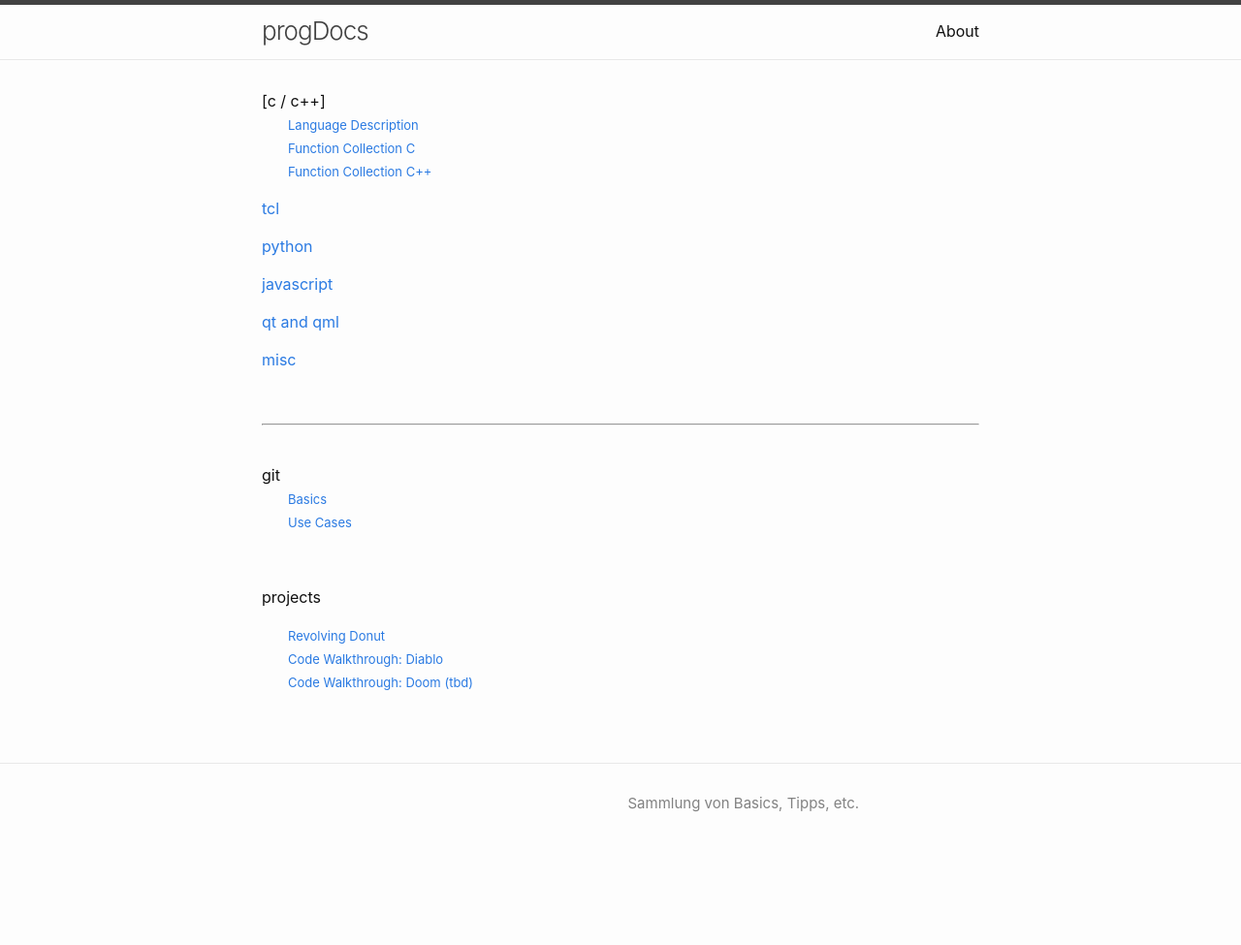
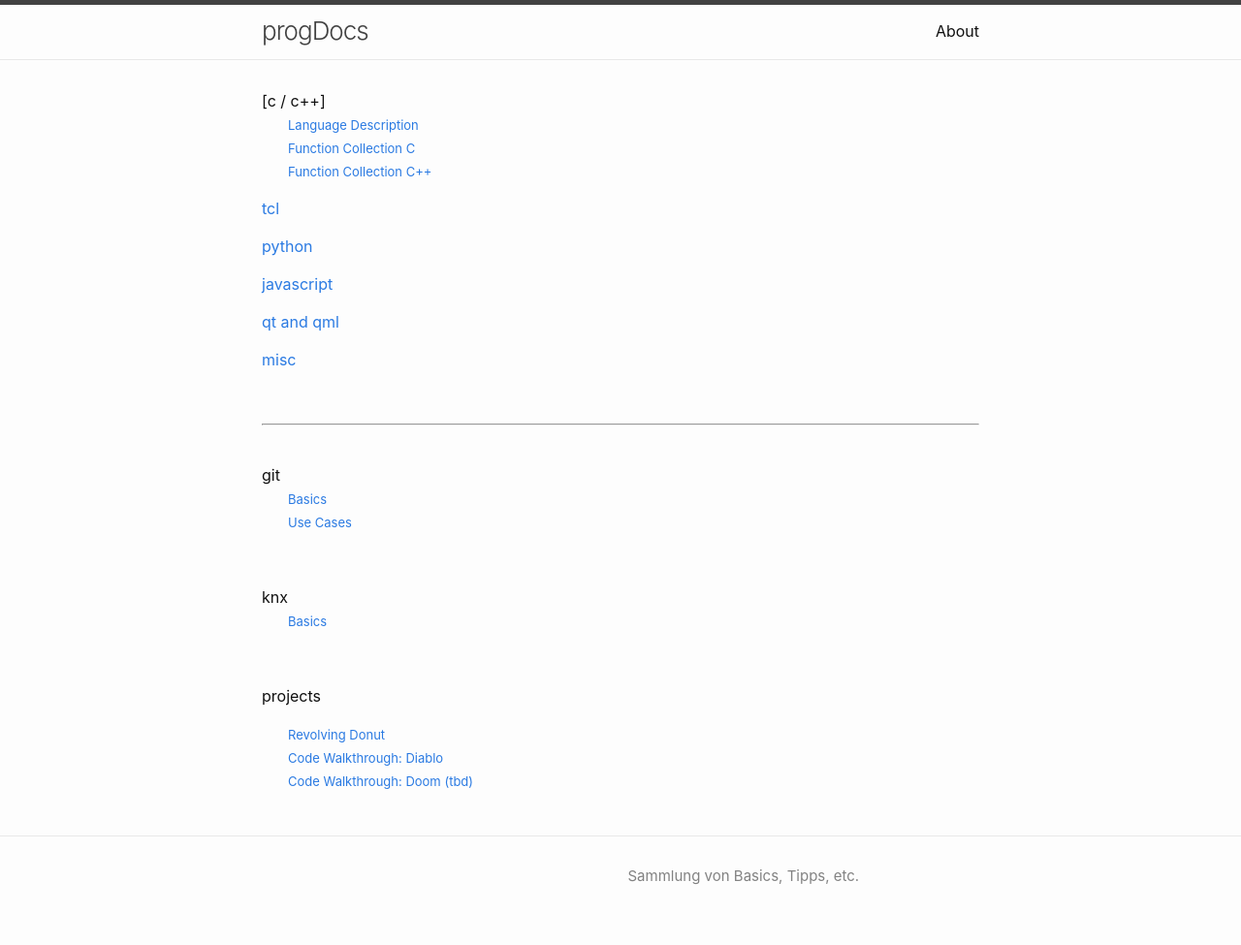
Before and after one commit to Hautaklyttn/progDocs, a Jekyll site: the page built from docs/index.md, in a window 1280 px wide. Shown: the whole page at 97% size. Built offline with Jekyll 4.4.1, drawn with Linux system fonts in a browser that asks for light colours; before the commit the page ends 900 px from its top, so only the background shows below that.

Commit message:
Update index.md

```diff
--- a/docs/index.md
+++ b/docs/index.md
@@ -35,6 +35,11 @@ git
 
 &nbsp;
 
+knx
+&nbsp;&nbsp;&nbsp;&nbsp;&nbsp; [<font size="-1">Basics</font>](./articles/knx_basics.html)
+
+&nbsp;
+
 projects
 
 &nbsp;&nbsp;&nbsp;&nbsp;&nbsp; [<font size="-1">Revolving Donut</font>](./articles/projects/donut.html)
```
